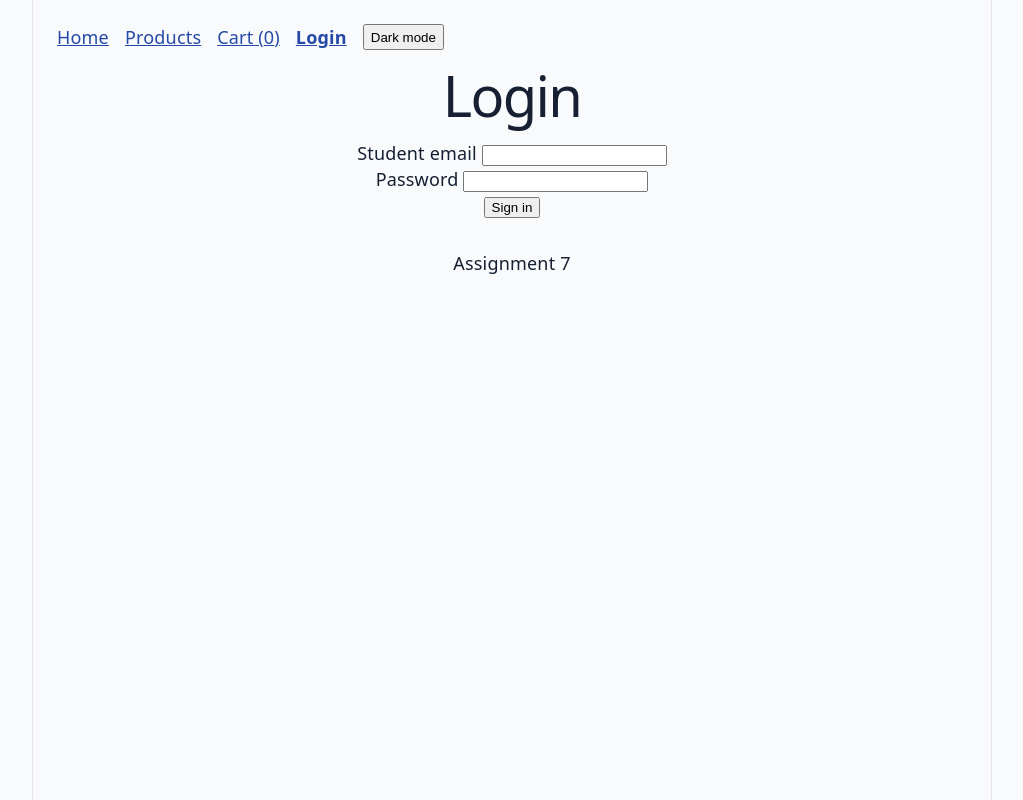
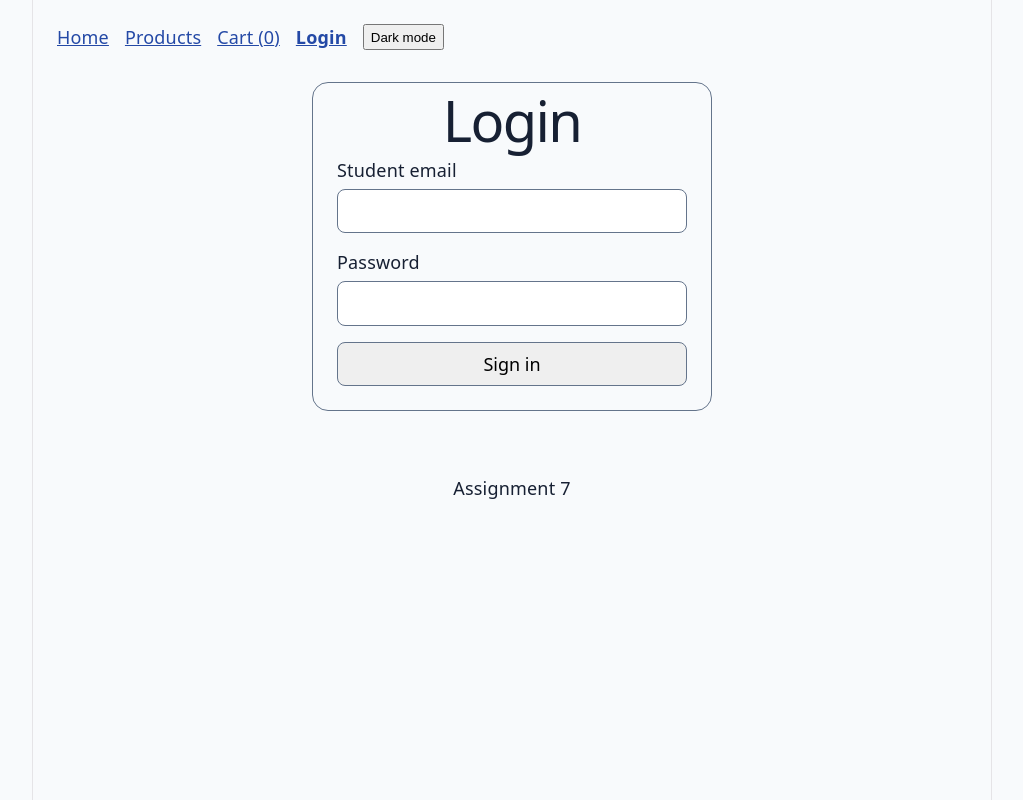
Before and after one commit to BerkeSengezer/assigment7, a React (Vite) app: page /login in a window 1280 px wide. Shown: the whole page, without its empty margins (128-1151 px from the left). Built offline with nearby package versions, Linux system fonts and the light colour scheme.

Commit message:
Center and align the sign-in form

```diff
--- /dev/null
+++ b/src/pages/Login.css
@@ -0,0 +1,45 @@
+.login-panel {
+  box-sizing: border-box;
+  width: 100%;
+  max-width: 400px;
+  margin: 32px auto;
+  padding: 24px;
+  border: 1px solid #64748b;
+  border-radius: 16px;
+  text-align: center;
+}
+
+.login-panel h1 {
+  margin: 0 0 24px;
+}
+
+.login-panel form {
+  display: grid;
+  gap: 16px;
+}
+
+.login-panel form p {
+  margin: 0;
+}
+
+.login-panel label {
+  display: grid;
+  gap: 6px;
+  text-align: left;
+}
+
+.login-panel input,
+.login-panel button {
+  box-sizing: border-box;
+  width: 100%;
+  min-height: 42px;
+  padding: 8px 12px;
+  border: 1px solid #64748b;
+  border-radius: 8px;
+  font: inherit;
+}
+
+#root:has(.login-panel) {
+  box-sizing: border-box;
+  width: 100%;
+}
--- a/src/pages/Login.jsx
+++ b/src/pages/Login.jsx
@@ -1,3 +1,4 @@
+import './Login.css'
 import { useState } from 'react'
 import { useLocation, useNavigate } from 'react-router'
 import { login } from '../api/authApi'
@@ -29,8 +30,8 @@ export default function Login() {
   }
 
   return (
-    <>
-      <h1>Login</h1>
+    <section className="login-panel" aria-labelledby="login-heading">
+      <h1 id="login-heading">Login</h1>
       <form onSubmit={handleSubmit}>
         <p>
           <label>
@@ -51,6 +52,6 @@ export default function Login() {
         </button>
         {error && <p role="alert">{error}</p>}
       </form>
-    </>
+    </section>
   )
 }
```
